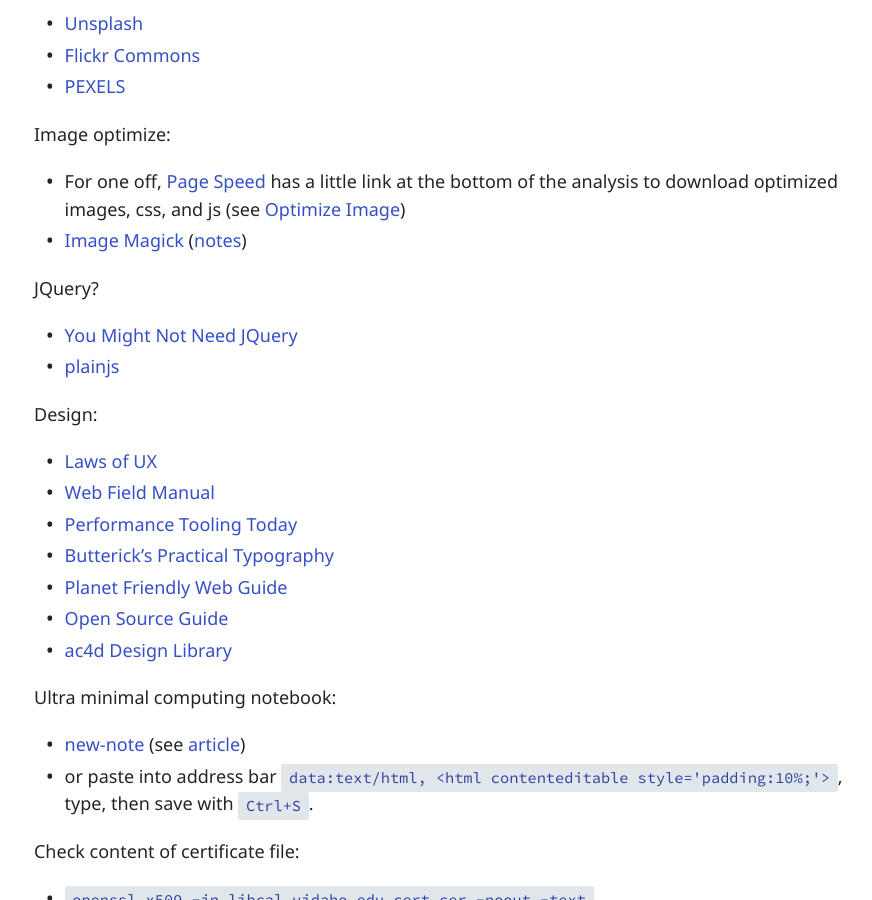
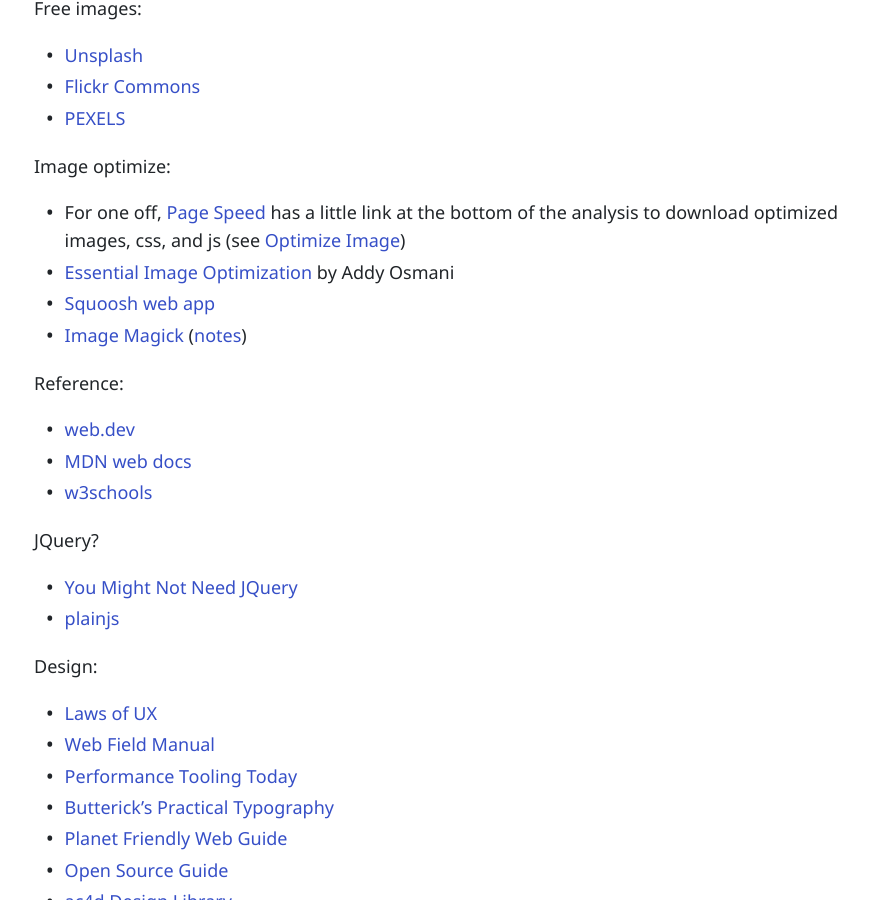
Before and after one commit to evanwill/_drafts, a Jekyll site: the page built from _notes/web-dev.md, in a window 1280 px wide and 900 px high, scrolled down 1535 px. Shown: the whole window, without its empty margins (192-1064 px from the left). Built offline with Jekyll 4.4.1, drawn with Linux system fonts in a browser that asks for light colours; some of the changed text lies outside the part shown.

Commit message:
web dev notes

```diff
--- a/_notes/web-dev.md
+++ b/_notes/web-dev.md
@@ -60,7 +61,15 @@
 Image optimize:
 
 - For one off, [Page Speed](https://developers.google.com/speed/pagespeed/insights/) has a little link at the bottom of the analysis to download optimized images, css, and js (see [Optimize Image](https://developers.google.com/speed/docs/insights/OptimizeImages))
+- [Essential Image Optimization](https://images.guide/) by Addy Osmani
+- [Squoosh web app](https://squoosh.app/)
 - [Image Magick](https://imagemagick.org/) ([notes](https://evanwill.github.io/_drafts/notes/imagemagick.html))
+
+Reference:
+
+- [web.dev](https://web.dev/learn)
+- [MDN web docs](https://developer.mozilla.org/en-US/)
+- [w3schools](https://www.w3schools.com/)
 
 JQuery?
 
```
Also changed, not shown: other parts of _notes/web-dev.md (+1 -0 lines).
